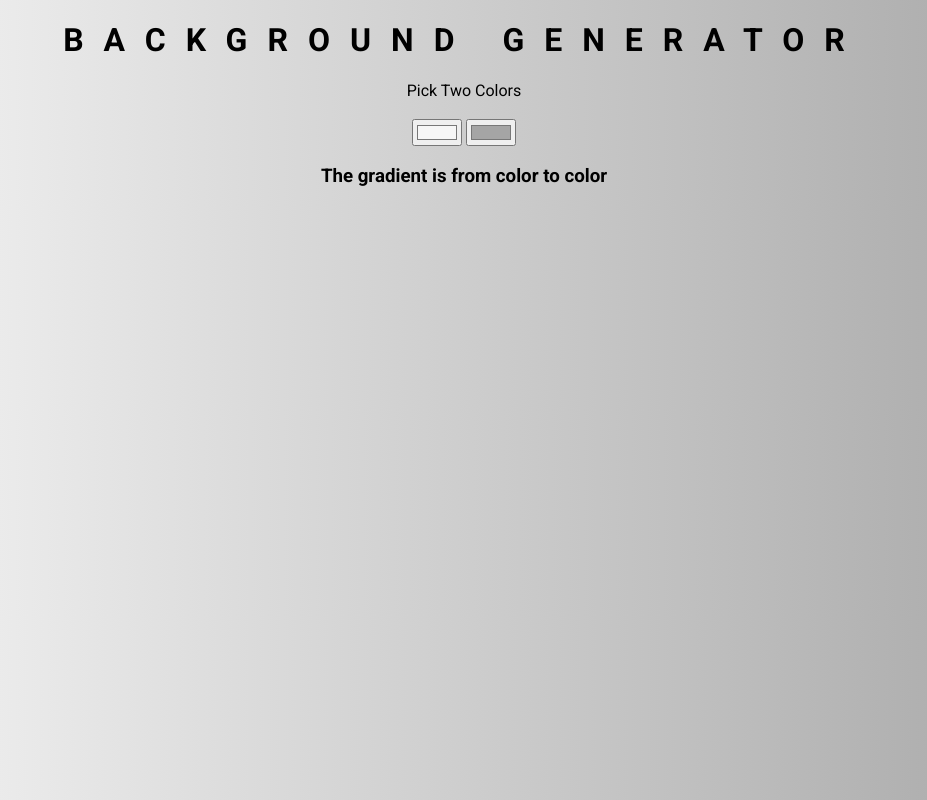
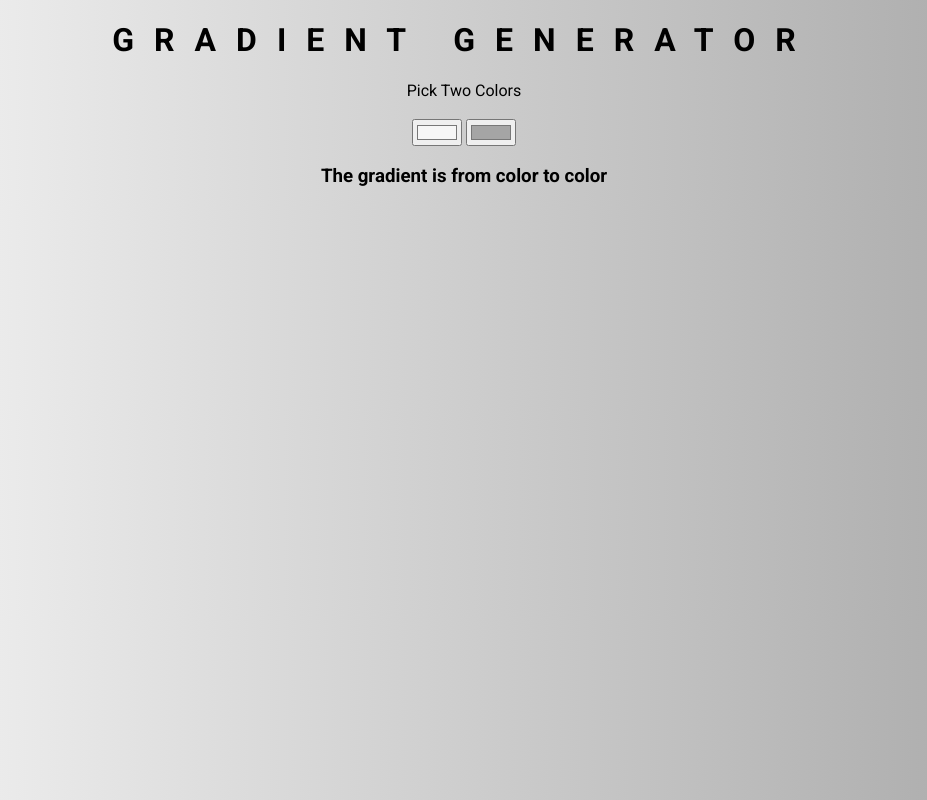
Before and after one commit to mattyvio/background-generator, a plain HTML site: page index.html in a window 1280 px wide. Shown: the whole page, without its empty margins (176-1103 px from the left). Drawn offline with Linux system fonts and the light colour scheme.

Commit message:
changed title

```diff
--- a/index.html
+++ b/index.html
@@ -9,7 +9,7 @@
   />
   <link rel="stylesheet" href="style.css" />
   <body>
-    <h1 class="title">Background Generator</h1>
+    <h1 class="title">Gradient Generator</h1>
 
     <label for="colorInput">Pick Two Colors</label><br /><br />
     <input type="color" name="colorInput" id="colorInput" value="#f6f6f6" />
```
